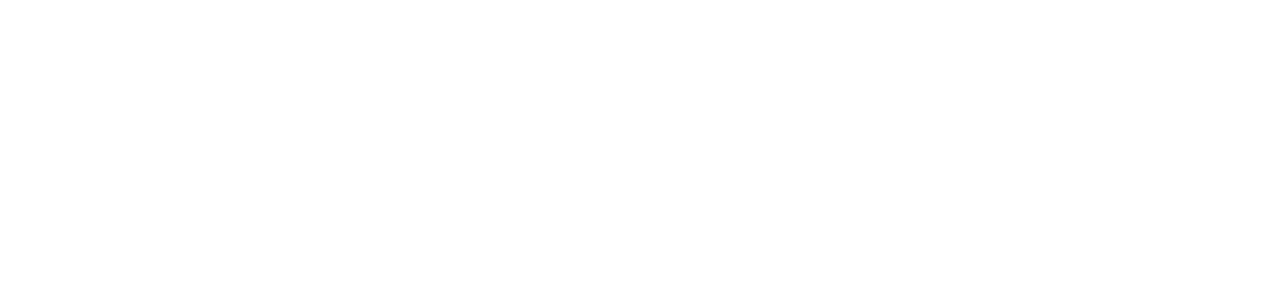
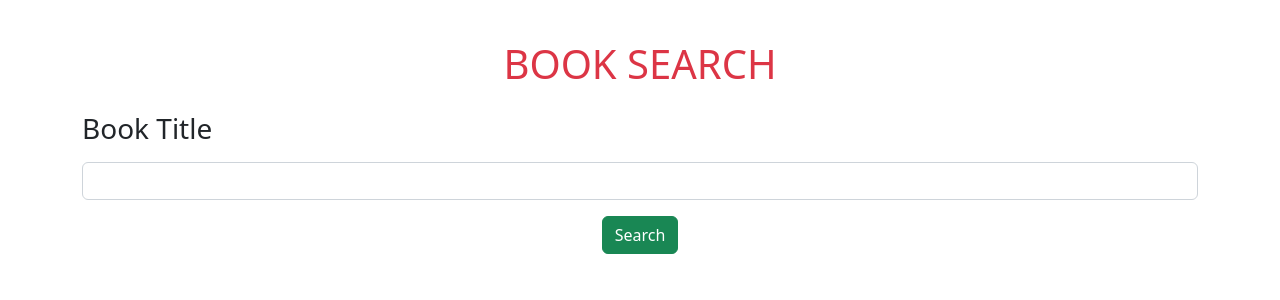
Before and after one commit to AmalAlby/LibraryAppAngular, an Angular app: page /search in a window 1280 px wide. Before the commit this address led to /. Shown: the top 300 px of the page. Built offline with nearby package versions, Linux system fonts and the light colour scheme.

Commit message:
books search created

```diff
--- /dev/null
+++ b/src/app/search/search.component.html
@@ -0,0 +1,19 @@
+<div class="container">
+    <div class="row">
+        <div class="col col-12 col-sm-12 col-md-12 col-lg-12 col-xl-12 col-xxl-12">
+            <div class="row g-3 mt-4">
+                <div class="col col-12 col-sm-12 col-md-12 col-lg-12 col-xl-12 col-xxl-12 text-center text-danger">
+                    <h1>BOOK SEARCH</h1>
+                </div>
+                <div class="col col-12 col-sm-12 col-md-12 col-lg-12 col-xl-12 col-xxl-12">
+                    <label for="" class="form-label"><h3>Book Title</h3></label>
+                    <input type="text" class="form-control">
+
+                </div>
+                <div class="col col-12 col-sm-12 col-md-12 col-lg-12 col-xl-12 col-xxl-12 text-center">
+                    <button class="btn btn-success">Search</button>
+                </div>
+            </div>
+        </div>
+    </div>
+</div>
```
Also changed, not shown: src/app/app.module.ts (+7 -1 lines), src/app/search/search.component.ts (added, +10 -0 lines), src/app/search/search.component.css (added).
